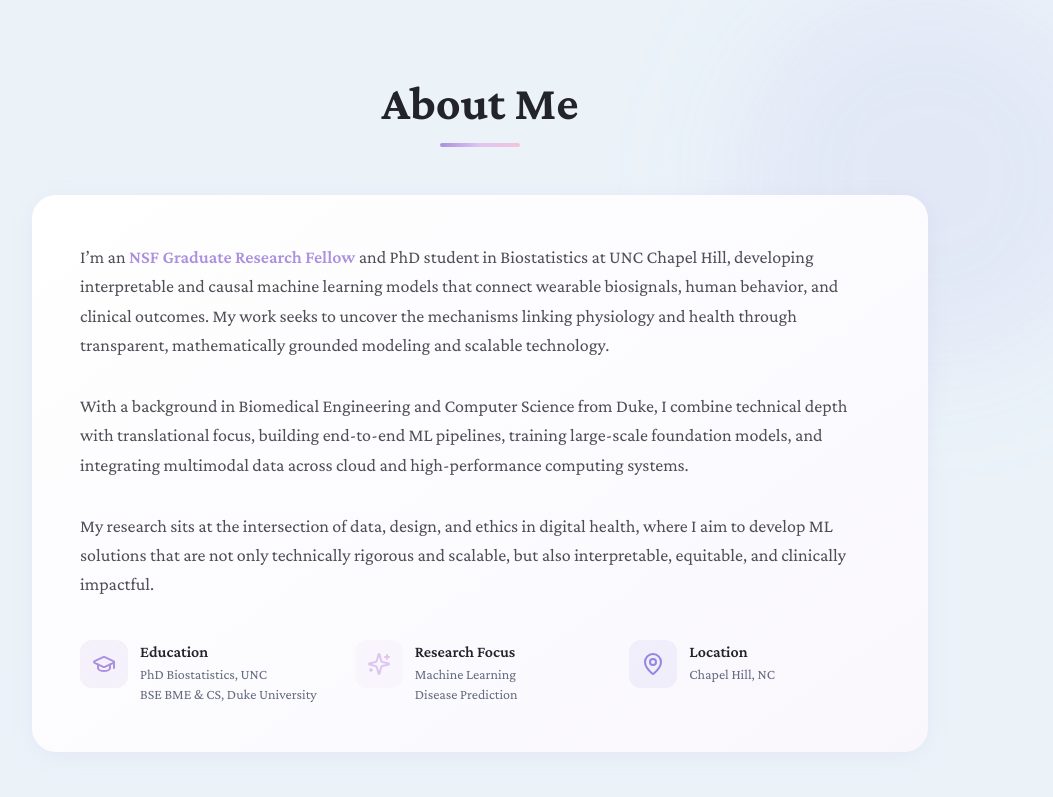
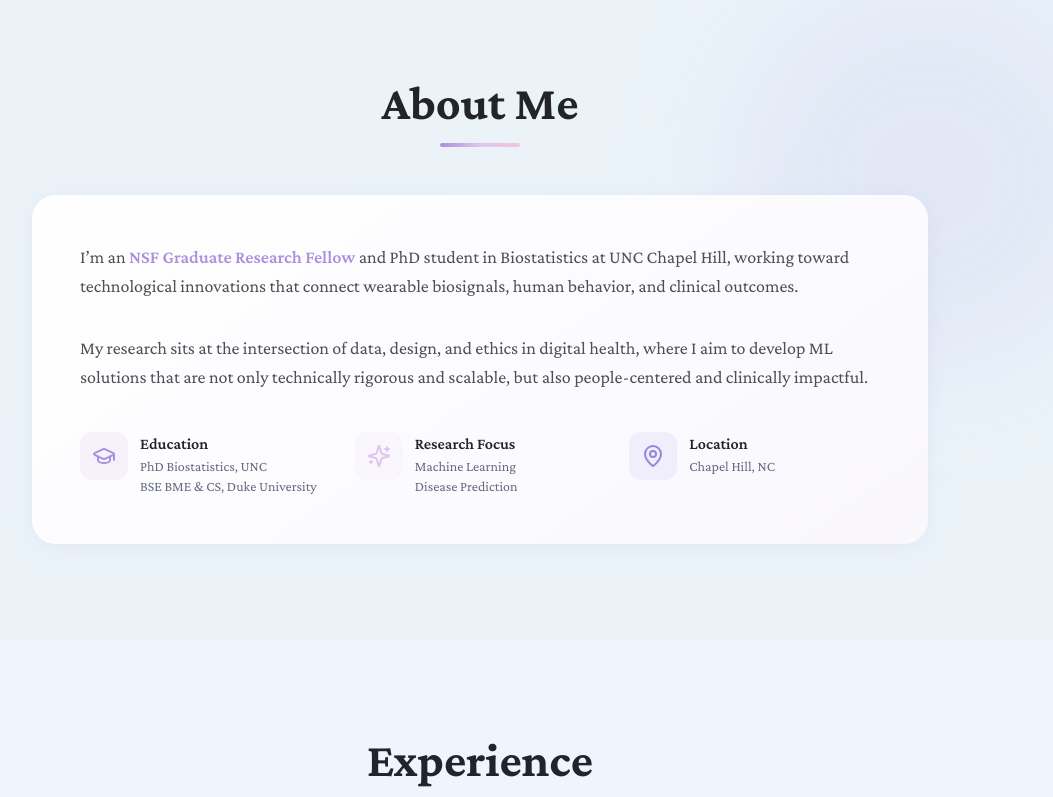
Before and after one commit to sarahhjiang/sarahhjiang.github.io, a React (Vite) app: page / in a window 1280 px wide. Shown: the part 857-1654 px from the top of the page, without its empty margins (160-1213 px from the left). Built offline with nearby package versions, Linux system fonts and the light colour scheme; the HTML template or start-up script is replaced by a standard one.

Commit message:
updated about

```diff
--- a/src/components/About.tsx
+++ b/src/components/About.tsx
@@ -18,23 +18,14 @@ const About = () => {
           <div className="gradient-card rounded-3xl p-8 md:p-12 shadow-soft">
             <p className="text-lg text-foreground/80 leading-relaxed mb-8">
               I’m an <span className="font-semibold text-primary">NSF Graduate Research Fellow </span>
-              and PhD student in Biostatistics at UNC Chapel Hill, developing interpretable and causal
-              machine learning models that connect wearable biosignals, human behavior, and clinical outcomes.
-              My work seeks to uncover the mechanisms linking physiology and health through transparent,
-              mathematically grounded modeling and scalable technology.
-            </p>
-
-            <p className="text-lg text-foreground/80 leading-relaxed mb-8">
-              With a background in Biomedical Engineering and Computer Science from Duke,
-              I combine technical depth with translational focus, building end-to-end ML pipelines,
-              training large-scale foundation models, and integrating multimodal data across cloud and
-              high-performance computing systems.
+              and PhD student in Biostatistics at UNC Chapel Hill, working toward
+              technological innovations that connect wearable biosignals, human behavior, and clinical outcomes.
             </p>
 
             <p className="text-lg text-foreground/80 leading-relaxed mb-8">
               My research sits at the intersection of data, design, and ethics in digital health,
               where I aim to develop ML solutions that are not only technically rigorous and scalable,
-              but also interpretable, equitable, and clinically impactful.
+              but also people-centered and clinically impactful.
             </p>
 
             <div className="grid md:grid-cols-3 gap-6 mt-10">
--- a/src/components/Hero.tsx
+++ b/src/components/Hero.tsx
@@ -39,7 +39,7 @@ const Hero = () => {
 
           {/* Subtitle */}
           <p className="text-xl md:text-2xl text-foreground/80 font-medium">
-            AI Researcher |   Biomedical Engineer |
+            AI Researcher |   Biomedical Engineer
           </p>
 
           {/* Tagline */}
```
